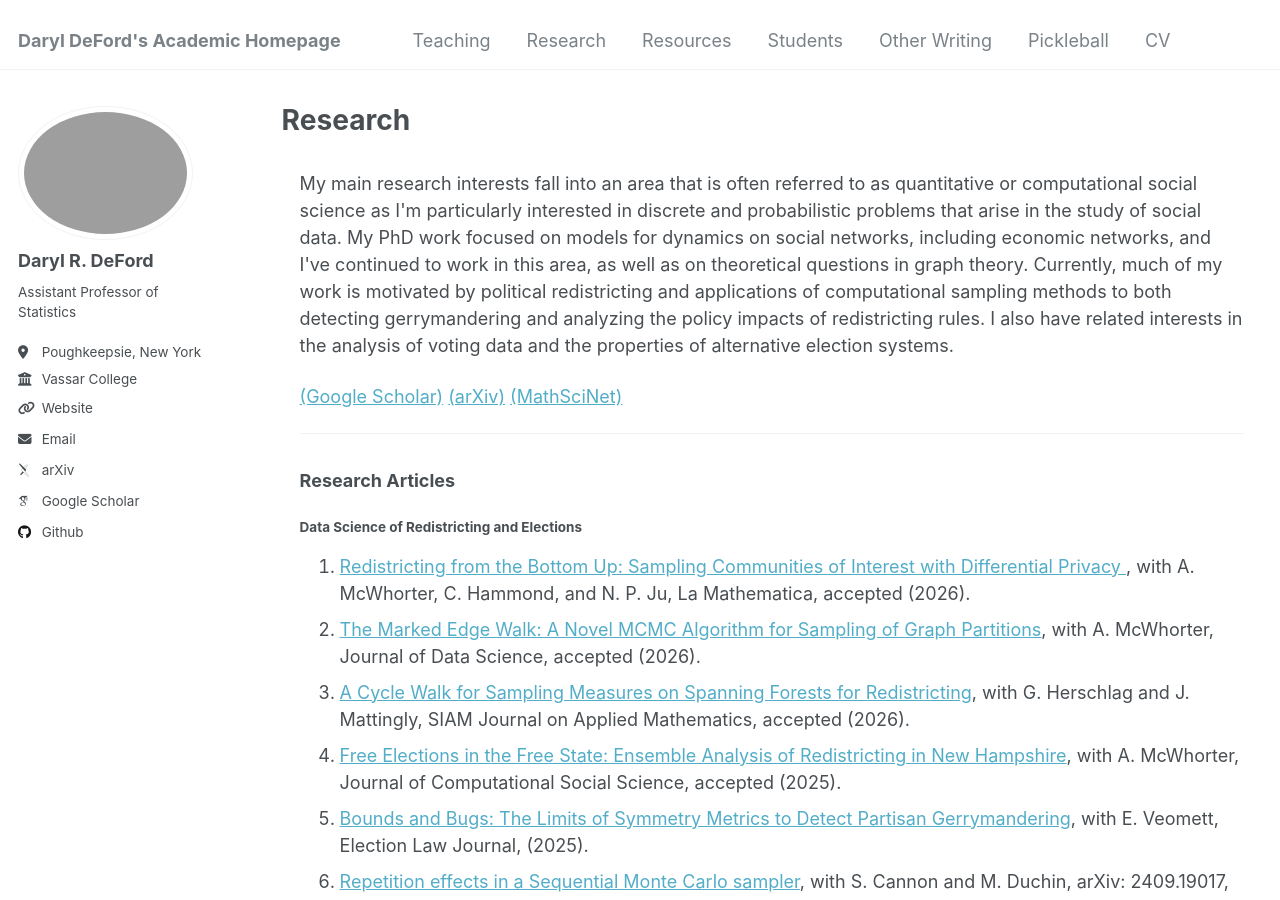
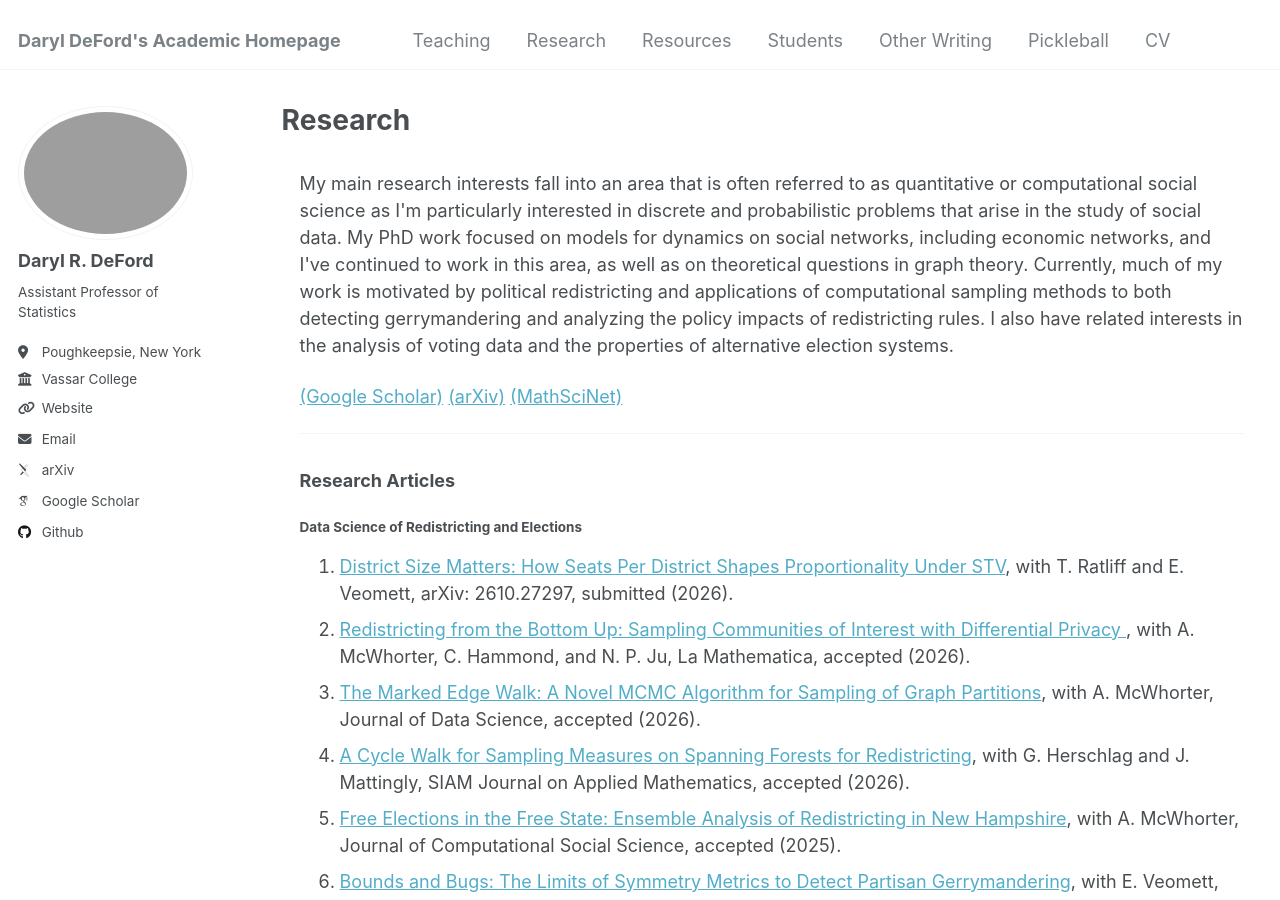
Before and after one commit to drdeford/drdeford.github.io, a Jekyll site: the page built from _pages/Research.md, in a window 1280 px wide and 900 px high. Built offline with Jekyll 4.4.1, drawn with Linux system fonts in a browser that asks for light colours; some web fonts are replaced.

Commit message:
Update Research.md

```diff
--- a/_pages/Research.md
+++ b/_pages/Research.md
@@ -67,6 +67,7 @@ https://www.cambridge.org/core/journals/political-analysis/article/abs/partisan-
 
 <bold><H4> Data Science of Redistricting and Elections</H4></bold>
 <ol>
+	<li><a href="https://arxiv.org/abs/2610.27297">District Size Matters: How Seats Per District Shapes Proportionality Under STV</a>, with T. Ratliff and E. Veomett, arXiv: 2610.27297, submitted (2026). </li>
 	<li><a href="https://arxiv.org/abs/2606.14453">Redistricting from the Bottom Up: Sampling Communities of Interest with Differential Privacy </a>, with A. McWhorter, C. Hammond, and N. P. Ju, La Mathematica, accepted (2026). </li>
 	<li> <a href="https://arxiv.org/abs/2510.17714"> The Marked Edge Walk: A Novel MCMC Algorithm for Sampling of Graph Partitions</a>, with A. McWhorter, Journal of Data Science, accepted (2026). </li>
 
```
